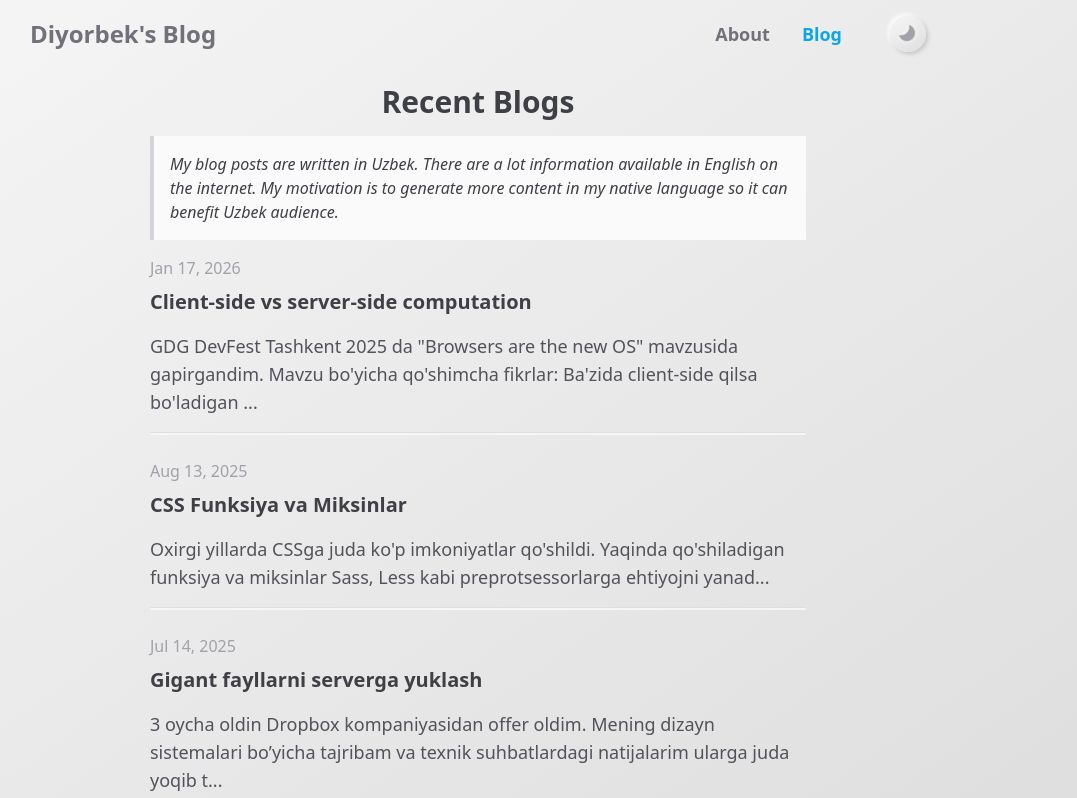
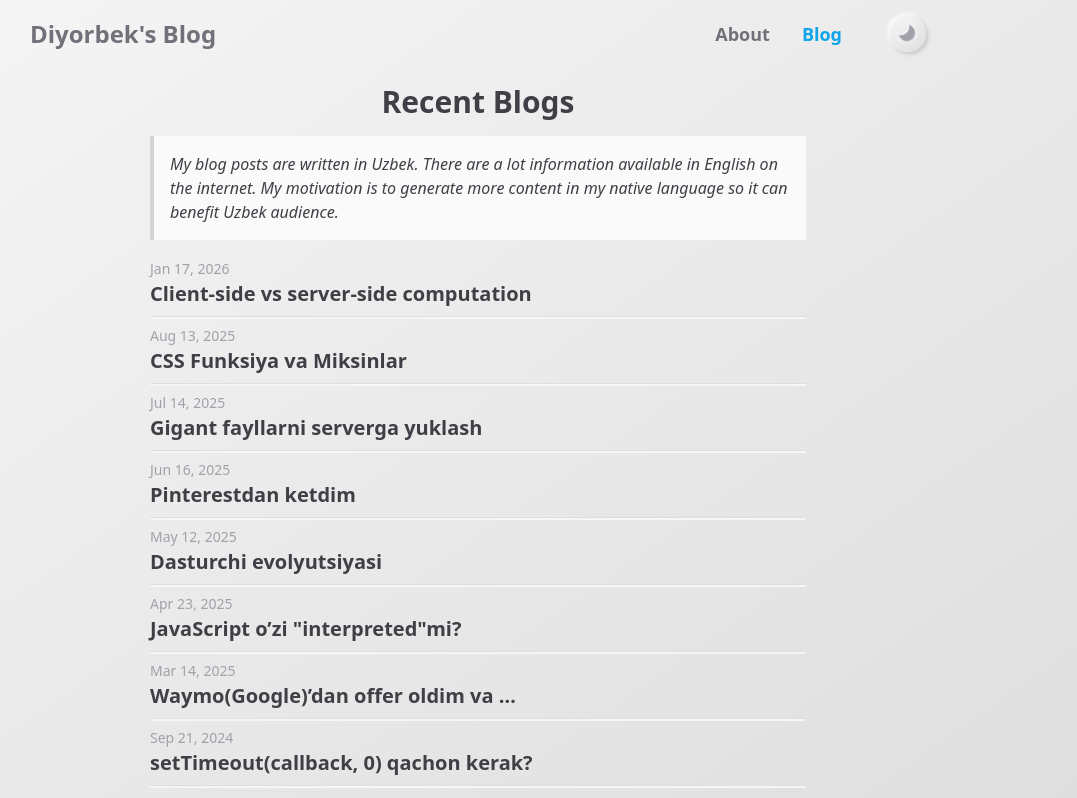
Before and after one commit to diyorbek/diyorbek.blog, a Next.js app: page /blog in a window 1280 px wide. Shown: the top 798 px of the page, without its empty margins (162-1239 px from the left). Built offline with nearby package versions, Linux system fonts and the light colour scheme.

Commit message:
update blog list design

```diff
--- a/pages/blog/index.tsx
+++ b/pages/blog/index.tsx
@@ -30,27 +30,31 @@ export default function Blog({ posts }: BlogProps) {
             </i>
           </blockquote>
 
-          <div className="article-list grid grid-cols-1 gap-2">
+          <div className="article-list grid grid-cols-1 gap-1">
             {posts.length > 0 ? (
-              posts.map(({ slug, title, contentPreview, publishDate }) => (
+              posts.map(
+                ({ slug, title, contentPreview, publishDate, tags }) => (
                   <Link href={`/blog/${slug}`} key={slug}>
                     <a className="hover:no-underline text-gray-700 hover:text-sky-600 dark:text-gray-200 dark:hover:text-sky-400">
-                    <span className="text-gray-400">
+                      <span className="text-gray-400 text-sm">
                         {formatDate(publishDate)}
                       </span>
 
-                    <h3 className="mt-2">{title}</h3>
+                      <h3 className="mt-0 mb-2">{title}</h3>
 
-                    <p className="text-gray-600 dark:text-gray-300 mb-4">
+                      {/* <p className="text-gray-600 dark:text-gray-300 mb-4">
                       {contentPreview}...
-                    </p>
+                    </p> */}
+                      {/*
+                      {tags.map((tag) => (
+                        <Tag key={tag}>{tag}</Tag>
+                      ))} */}
 
-                    {/* <Tag>React</Tag> */}
-
-                    <div className="divider my-4" />
+                      <div className="divider m5-1" />
                     </a>
                   </Link>
-              ))
+                ),
+              )
             ) : (
               <h2 className="mt-24 text-stone-400 text-center">No articles</h2>
             )}
--- a/public/articles/client-vs-server-side.md
+++ b/public/articles/client-vs-server-side.md
@@ -6,7 +6,7 @@ tags: architecture, opinion, performance
 isListed: true
 ---
 
-GDG DevFest Tashkent 2025 da ["Browsers are the new OS"](/public/Browsers%20are%20the%20new%20OS.pdf) mavzusida gapirgandim. Mavzu bo'yicha qo'shimcha fikrlar:
+GDG DevFest Tashkent 2025 da ["Browsers are the new OS"](/Browsers%20are%20the%20new%20OS.pdf) mavzusida gapirgandim. Mavzu bo'yicha qo'shimcha fikrlar:
 
 Ba'zida client-side qilsa bo'ladigan narsalarni, serverda qilish to'g'riroq bo'ladi. Eng avvalo bu qaror sizning dasturingiz qiladigan ishga bog'liq. Shuni yanada aniqroq aytsam, dasturingiz hal qilishi kerak bo'lgan muammoga bog'liq.
 
```
Lines whose indentation alone changed are shown as unchanged.
